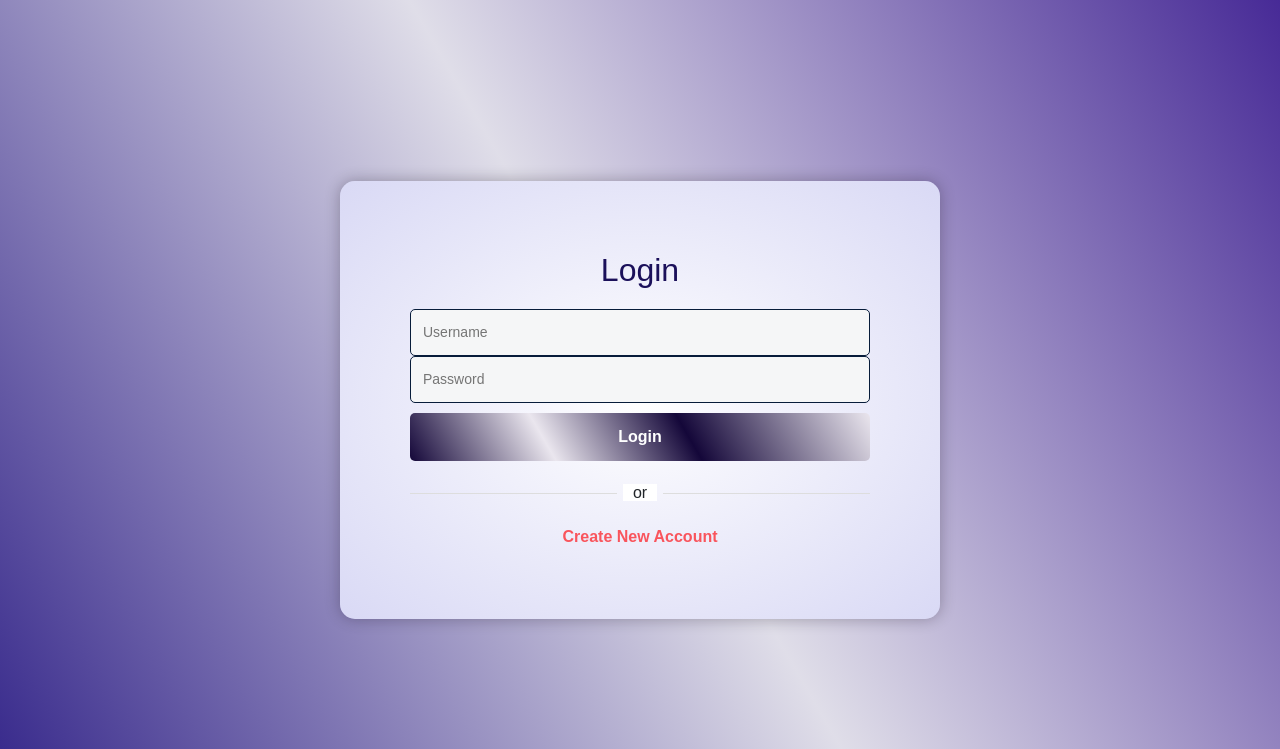
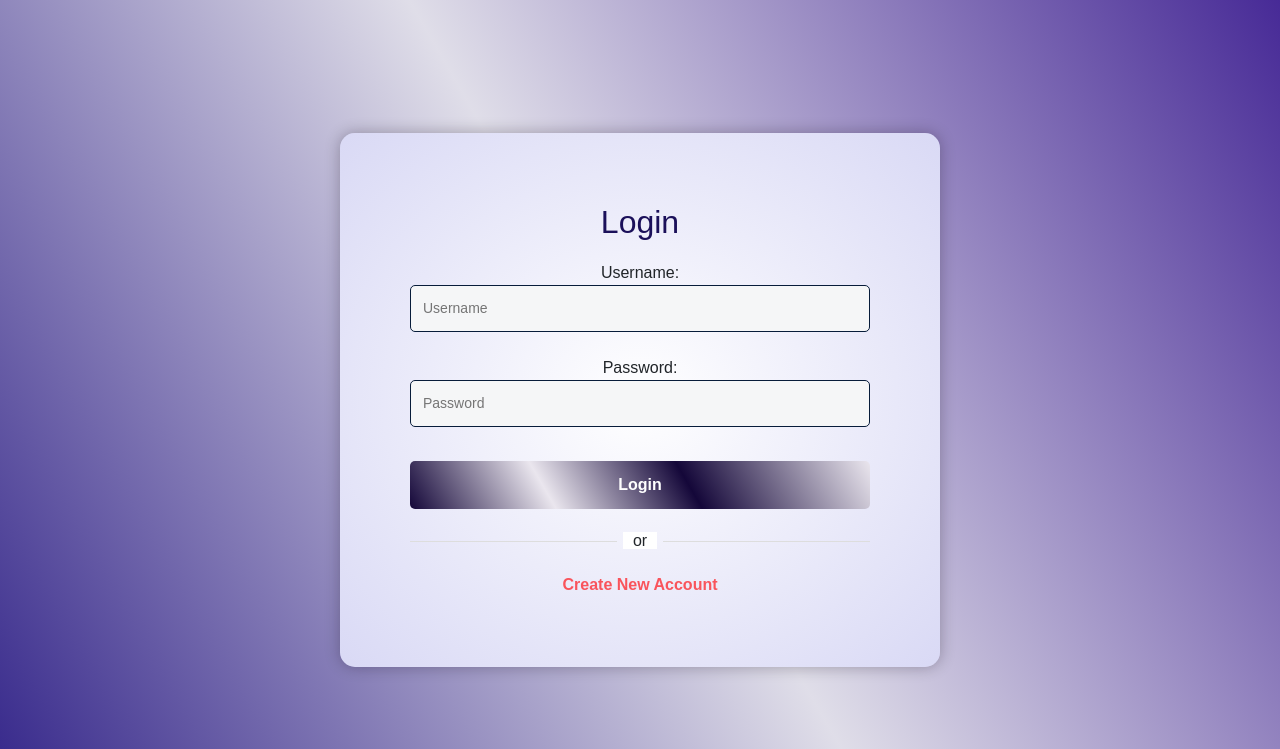
Before and after one commit to Zensi-Sukhadiya/Online-Voting-System_Using-Python-Django, a Django app: page /login/ in a window 1280 px wide. Shown: the top 749 px of the page. Run offline with Django 5.2, Linux system fonts and the light colour scheme; some libraries are stand-ins or nearby versions.

Commit message:
Fix login form and authentication bug

```diff
--- a/templates/login.html
+++ b/templates/login.html
@@ -21,9 +21,13 @@
       <form method="post" action="{% url 'login' %}">
         {% csrf_token %}
 
+        Username:
         <input type="text" name="username" placeholder="Username" required>
+        <br/><br/>
 
+        Password:
         <input type="password" name="password" placeholder="Password" required>
+        <br/><br/>
 
         <input type="hidden" name="next" value="{{ next }}">
 
```
Also changed, not shown: db.sqlite3.
